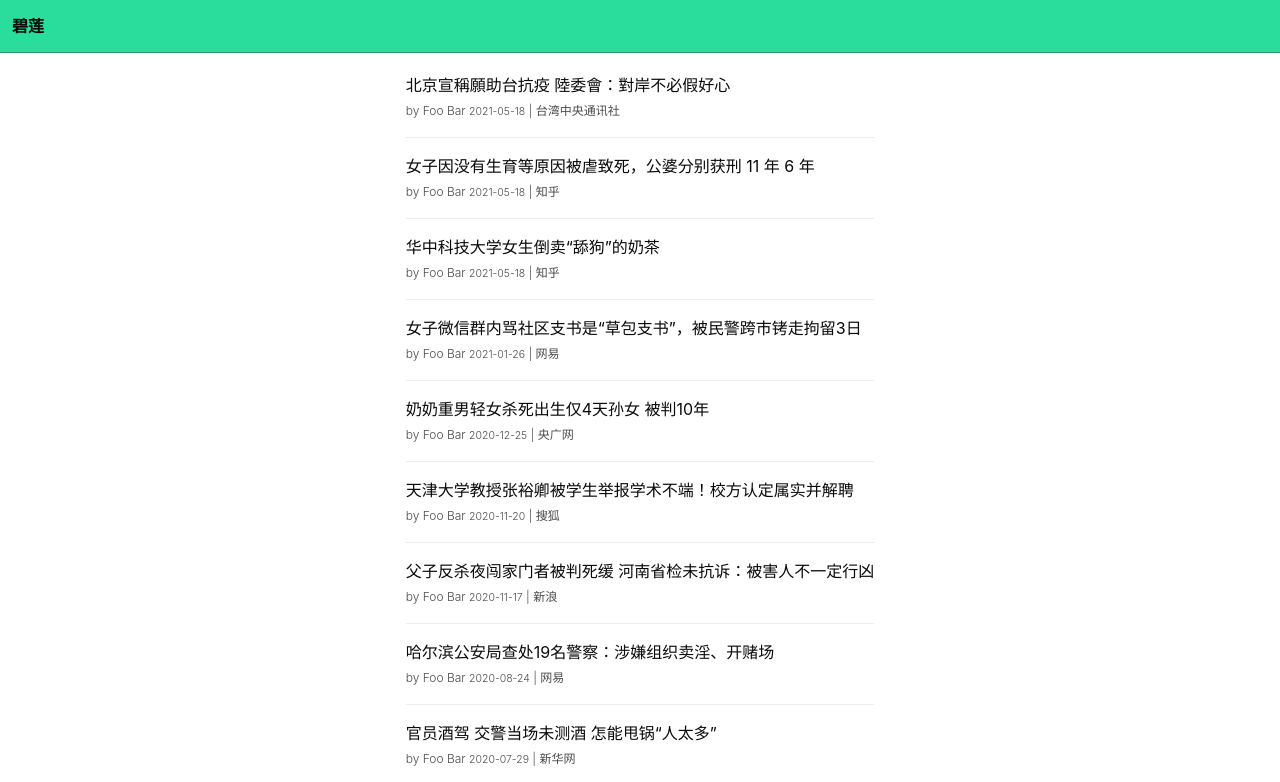
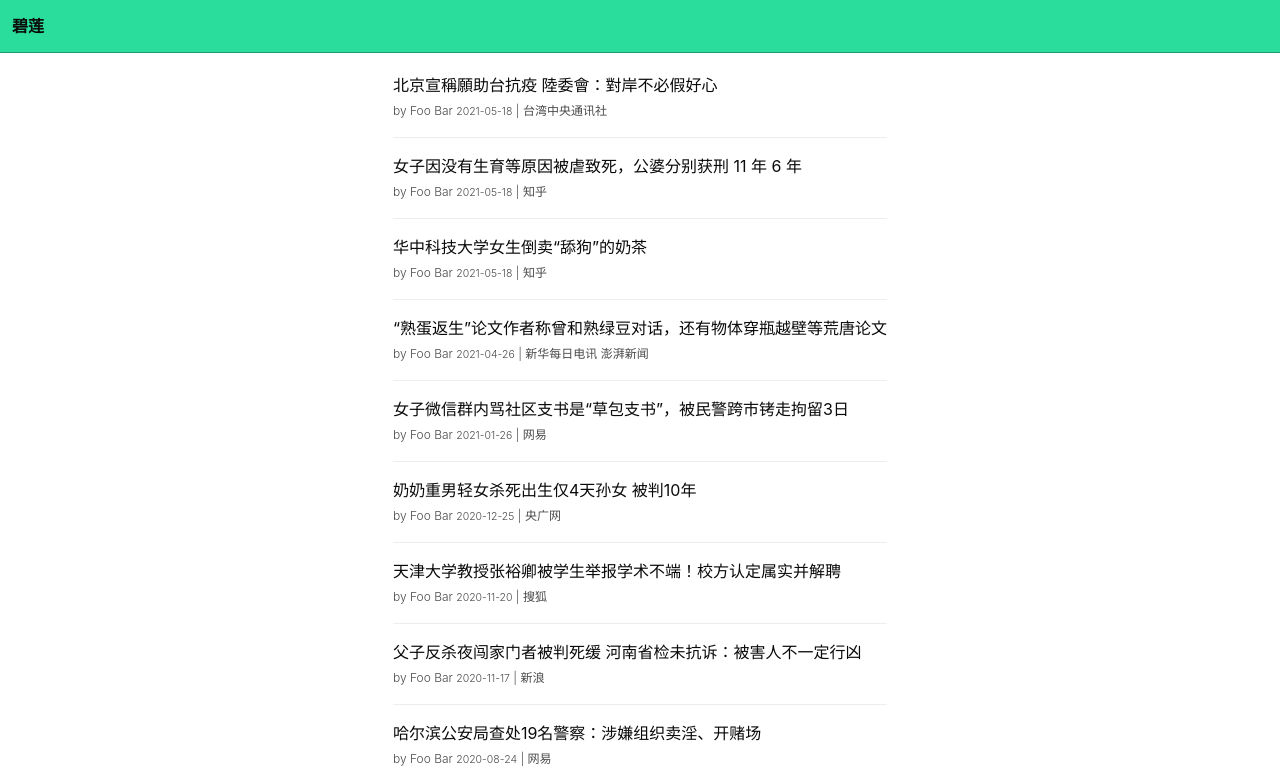
Before and after one commit to bilian-news/bilian-news.github.io, a plain HTML site: page index.html in a window 1280 px wide. Shown: the top 782 px of the page. Drawn offline with nearby package versions, Linux system fonts and the light colour scheme.

Commit message:
deploy: bilian-news/bilian.news@f90fd5600a67cf3f6fb3242090d1b7c0d2ff3b4c

```diff
--- a/index.html
+++ b/index.html
@@ -2,7 +2,8 @@
 gtag('js',new Date());gtag('config','UA-156521489-1');</script><meta charset=utf-8><meta name=viewport content="width=device-width,initial-scale=1"><title></title><link rel=stylesheet href=https://cdn.jsdelivr.net/npm/bulma@0.9.0/css/bulma.min.css></head><body><div><div style=display:flex;flex-direction:column;min-height:100vh><nav class=navbar role=navigation aria-label="main navigation" style="border-bottom:1px solid rgba(0,0,0,.3);background-color:#2add9c"><div class=navbar-brand><a class=navbar-item href=/><h1 class="has-text-weight-bold has-text-black">碧莲</h1></a></div></nav><ul class=container style=max-width:960px;padding:20px;flex:1><li class=media><div class=media-content><div class=content><p><a class=has-text-black target=_blank href=https://www.cna.com.tw/news/acn/202105170385.aspx>北京宣稱願助台抗疫 陸委會：對岸不必假好心</a><br><span class="has-text-gray has-text-weight-light is-size-7">by Foo Bar <small>2021-05-18</small> |
 台湾中央通讯社</span></p></div></div></li><li class=media><div class=media-content><div class=content><p><a class=has-text-black target=_blank href=https://www.zhihu.com/question/459407583>女子因没有生育等原因被虐致死，公婆分别获刑 11 年 6 年</a><br><span class="has-text-gray has-text-weight-light is-size-7">by Foo Bar <small>2021-05-18</small> |
 知乎</span></p></div></div></li><li class=media><div class=media-content><div class=content><p><a class=has-text-black target=_blank href=https://www.zhihu.com/question/458959161>华中科技大学女生倒卖“舔狗”的奶茶</a><br><span class="has-text-gray has-text-weight-light is-size-7">by Foo Bar <small>2021-05-18</small> |
-知乎</span></p></div></div></li><li class=media><div class=media-content><div class=content><p><a class=has-text-black target=_blank href=https://www.163.com/dy/article/G18L4J6P0519D4UH.html>女子微信群内骂社区支书是“草包支书”，被民警跨市铐走拘留3日</a><br><span class="has-text-gray has-text-weight-light is-size-7">by Foo Bar <small>2021-01-26</small> |
+知乎</span></p></div></div></li><li class=media><div class=media-content><div class=content><p><a class=has-text-black target=_blank href=https://news.bjd.com.cn/2021/04/26/75314t100.html>“熟蛋返生”论文作者称曾和熟绿豆对话，还有物体穿瓶越壁等荒唐论文</a><br><span class="has-text-gray has-text-weight-light is-size-7">by Foo Bar <small>2021-04-26</small> |
+新华每日电讯 澎湃新闻</span></p></div></div></li><li class=media><div class=media-content><div class=content><p><a class=has-text-black target=_blank href=https://www.163.com/dy/article/G18L4J6P0519D4UH.html>女子微信群内骂社区支书是“草包支书”，被民警跨市铐走拘留3日</a><br><span class="has-text-gray has-text-weight-light is-size-7">by Foo Bar <small>2021-01-26</small> |
 网易</span></p></div></div></li><li class=media><div class=media-content><div class=content><p><a class=has-text-black target=_blank href=http://news.cnr.cn/native/gd/20161203/t20161203_523302126.shtml>奶奶重男轻女杀死出生仅4天孙女 被判10年</a><br><span class="has-text-gray has-text-weight-light is-size-7">by Foo Bar <small>2020-12-25</small> |
 央广网</span></p></div></div></li><li class=media><div class=media-content><div class=content><p><a class=has-text-black target=_blank href=https://www.sohu.com/a/432996483_161795>天津大学教授张裕卿被学生举报学术不端！校方认定属实并解聘</a><br><span class="has-text-gray has-text-weight-light is-size-7">by Foo Bar <small>2020-11-20</small> |
 搜狐</span></p></div></div></li><li class=media><div class=media-content><div class=content><p><a class=has-text-black target=_blank href=https://news.sina.com.cn/s/2020-11-13/doc-iiznezxs1652375.shtml>父子反杀夜闯家门者被判死缓 河南省检未抗诉：被害人不一定行凶</a><br><span class="has-text-gray has-text-weight-light is-size-7">by Foo Bar <small>2020-11-17</small> |
```
